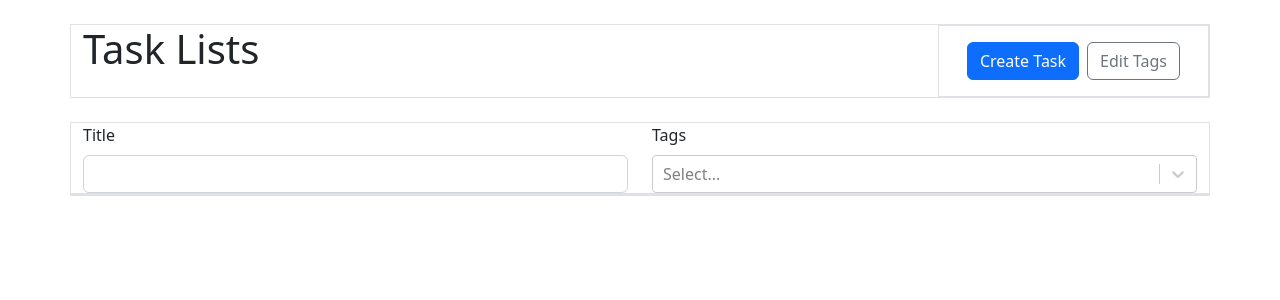
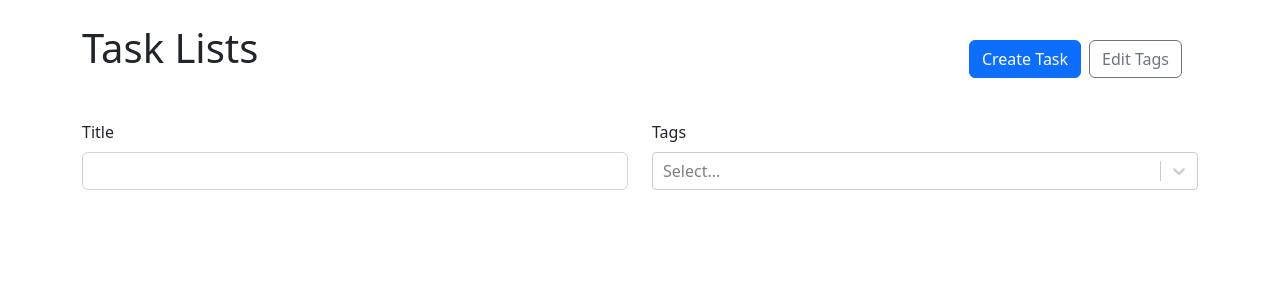
Before and after one commit to khaledtudce/task_app_react_typescript, a React (Vite) app: page / in a window 1280 px wide. Shown: the top 300 px of the page. Built offline with nearby package versions, Linux system fonts and the light colour scheme.

Commit message:
remove borders and finished

```diff
--- a/src/component/TaskCard.tsx
+++ b/src/component/TaskCard.tsx
@@ -18,7 +18,7 @@ export function TaskCard({ id, title, tags, onDelete }: TaskCardProps) {
           <Col
             as={Link}
             to={`/${id}`}
-            className="border text-reset text-decoration-none col-md-10"
+            className="text-reset text-decoration-none col-md-10"
           >
             <Stack gap={2}>
               <span className="fs-4">{title}</span>
@@ -37,7 +37,7 @@ export function TaskCard({ id, title, tags, onDelete }: TaskCardProps) {
               )}
             </Stack>
           </Col>
-          <Col className="border col-md-2">
+          <Col className="col-md-2">
             <Button
               className="btn-close"
               onClick={() => {
--- a/src/pages/TaskDetailsPage.tsx
+++ b/src/pages/TaskDetailsPage.tsx
@@ -12,8 +12,8 @@ export function TaskDetailsPage({ onDelete }: TaskDetailsPageProps) {
   const navigate = useNavigate();
   return (
     <>
-      <Row className="border align-items-center mb-4">
-        <Col className="border">
+      <Row className="align-items-center mb-4">
+        <Col>
           <Stack direction="vertical">
             <h1>{task.title}</h1>
             <Stack gap={1} direction="horizontal">
@@ -25,8 +25,8 @@ export function TaskDetailsPage({ onDelete }: TaskDetailsPageProps) {
             </Stack>
           </Stack>
         </Col>
-        <Col xs="auto" className="border">
-          <Stack gap={2} direction="horizontal" className="border">
+        <Col xs="auto">
+          <Stack gap={2} direction="horizontal">
             <Link to="..">
               <Button variant="outline-secondary">Back</Button>
             </Link>
@@ -46,7 +46,7 @@ export function TaskDetailsPage({ onDelete }: TaskDetailsPageProps) {
         </Col>
       </Row>
       <Row>
-        <Col className="border mt-4 ">
+        <Col className="mt-4 ">
           <ReactMarkdown>{task.details}</ReactMarkdown>
         </Col>
       </Row>
--- a/src/pages/TaskListPage.tsx
+++ b/src/pages/TaskListPage.tsx
@@ -61,11 +61,11 @@ export function TaskListPage({
   return (
     <>
       <Stack gap={4}>
-        <Row className="border">
+        <Row>
           <Col>
             <h1 className="mb-4">Task Lists</h1>
           </Col>
-          <Col xs="auto" className="border">
+          <Col xs="auto">
             <Stack gap={2} direction="horizontal" className="p-3">
               <Link to="/new">
                 <Button variant="primary">Create Task</Button>
@@ -80,7 +80,7 @@ export function TaskListPage({
           </Col>
         </Row>
         <Form>
-          <Row className="border">
+          <Row>
             <Col>
               <Form.Group controlId="title">
                 <Form.Label>Title</Form.Label>
@@ -113,7 +113,7 @@ export function TaskListPage({
             </Col>
           </Row>
         </Form>
-        <Row xs={1} sm={2} lg={3} xl={4} className="g-4 border">
+        <Row xs={1} sm={2} lg={3} xl={4} className="g-4">
           {filteredTasks.map((task) => (
             <Col key={task.id} className="mt-4">
               <TaskCard
```
